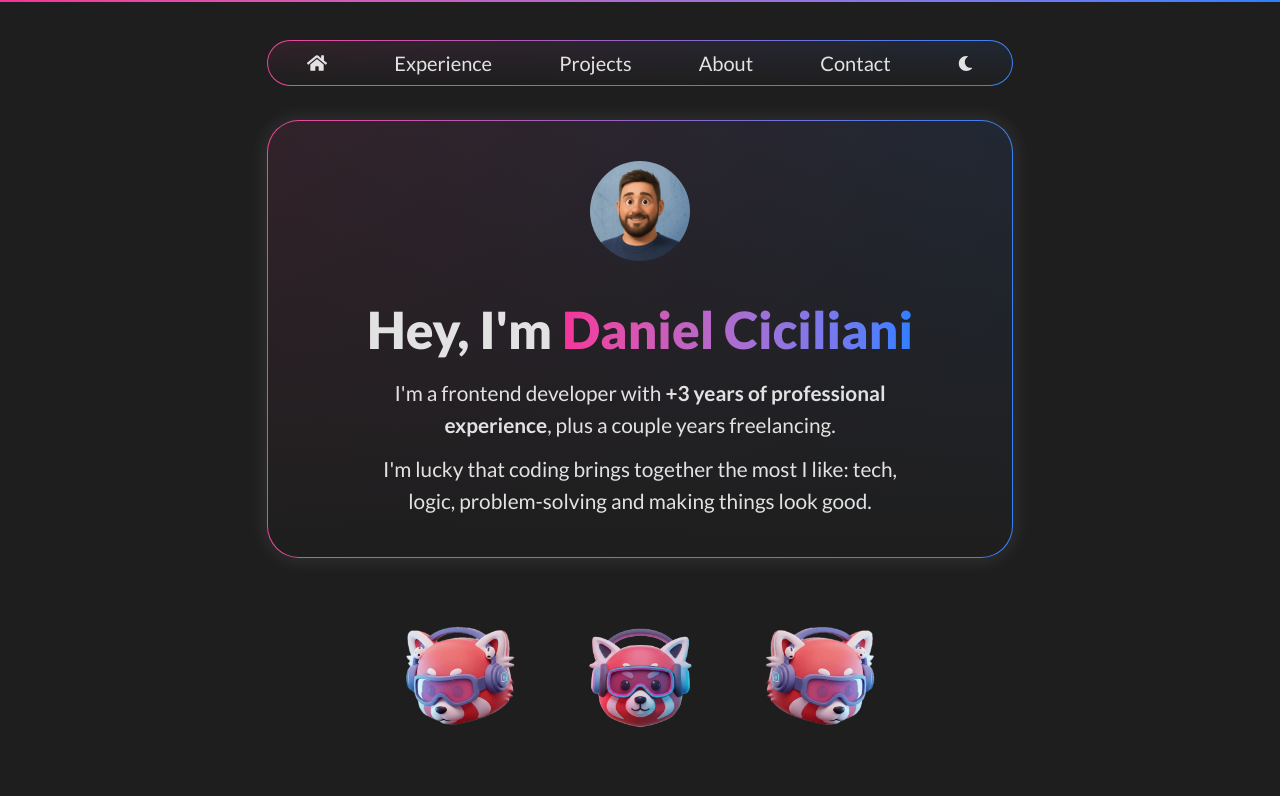
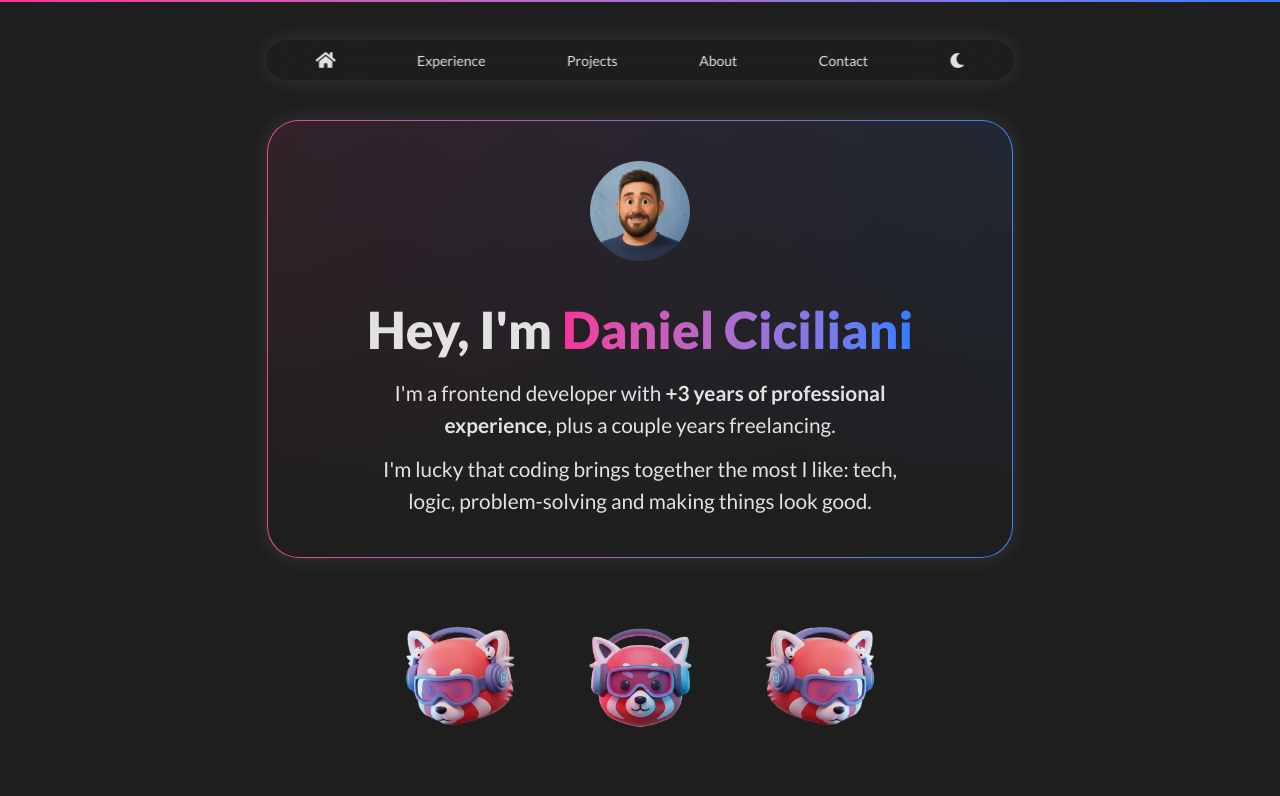
Before and after one commit to danielciciliani/portfolio, a React (Vite) app: page / in a window 1280 px wide. Shown: the top 796 px of the page. Built offline with nearby package versions, Linux system fonts and the light colour scheme.

Commit message:
chore: animate and style navbar

```diff
--- a/src/components/Navbar/Navbar.jsx
+++ b/src/components/Navbar/Navbar.jsx
@@ -1,103 +1,80 @@
-import { FaHome, FaEnvelope, FaMoon, FaRegMoon} from "react-icons/fa";
-import { motion, useMotionValueEvent, useScroll } from "motion/react";
-import { MdOpacity } from "react-icons/md";
-import { useRef, useState } from "react";
+import { motion, useScroll, useMotionValueEvent, useSpring } from "motion/react";
+
+import { FaHome, FaMoon, FaEnvelope } from "react-icons/fa";
+import { useEffect, useState } from "react";
 
 const options = [
-    {name: <FaHome size={20}></FaHome>, link: "/" },
-    {name: "Experience", link: "#experience" },
-    {name: "Projects", link: "#projects" },
-    {name: "About", link: "#about" },
-    // {name: <FaEnvelope size={20}></FaEnvelope>, link: "" },
-    {name: "Contact", link: "" },
-    {name: <FaMoon size={15}></FaMoon>, link: "" },
+  { name: <FaHome size={20} />, link: "#home" },
+  { name: "Experience", link: "#experience" },
+  { name: "Projects", link: "#projects" },
+  { name: "About", link: "#about" },
+  { name: "Contact", link: "" },
+  { name: <FaMoon size={15} />, link: "" },
 ];
 
-
 function Navbar() {
-
+  const [hidden, setHidden] = useState(false);
   const { scrollY } = useScroll();
-    const [hidden, setHidden] = useState(false);
-    const previousY = useRef(0);
 
   useMotionValueEvent(scrollY, "change", (latest) => {
-        if (latest > previousY.current && latest > 50) {
+  const previous = scrollY.getPrevious() || 0;
+
+    if (latest > previous && latest > 20) {
         setHidden(true);
-          } else if (latest < previousY.current) {
+    } else {
         setHidden(false);
     }
-          previousY.current = latest;
-    })
+  });
 
   return (
-        <>
-        <motion.div className="flex justify-center w-full"
-            initial={{ y: 0}}
-            animate={{y: hidden ? -100 : 0 }}
-            transition={{duration: 1, ease: "easeOut"}}
+    <motion.nav
+      initial={{
+        opacity: 0,
+        scaleX: 0,
+        justifyContent: "flex-start"
+    }}
+      animate={{
+        opacity: hidden ? 0 : 1,
+        scaleX: 1,
+        justifyContent: "space-around"
+    }}
+      transition={{
+        duration: 2,
+        type: "spring",
+    }}
+    //   className={`w-11/12 mx-auto sm:w-9/12 lg:w-7/12 fixed top-10 left-1/2 -translate-x-1/2 z-50 flex items-center gap-4 py-2 px-4 rounded-4xl border-gradient-nav justify-around
+    //   }`}
+
+      className={`w-11/12 mx-auto sm:w-9/12 lg:w-7/12 fixed top-10 left-1/2 -translate-x-1/2 z-50 flex items-center gap-4 py-2 px-4
+        rounded-4xl border-gradient-nav--- justify-around
+        bg-black-500 backdrop-blur-2xl shadow-[0_0_20px_1px_rgba(255,255,255,0.1)]
+      `}
 
     >
-            <nav className="flex border-gradient w-11/12 mx-auto sm:w-9/12 lg:w-7/12 py-2 px-4 mt-10 rounded-4xl gap-5 justify-around items-center fixed top-0 z-50">
-                {
-                    options.map((option, i) => (
-                        <div key={i} className="text-sm md:text-xl">
-                            <a href={option.link}>{option.name}</a>
-                        </div>
-                    ))
-                }
-            </nav>
+      {options.map((option, i) => {
+        return (
+          <motion.div
+            key={i}
+            initial={{ opacity: 0, x: -10 }}
+            animate={{ opacity: 1, x: 0 }}
+            // transition={{ delay: 0.5 + i * 0.1 }}
+            whileTap={{ scale: 0.95 }}
+            transition={{
+              duration: 0.1,
+              type: "spring",
+              stiffness: 300,
+              damping: 20,
+            }}
+            className="cursor-pointer text-base"
+          >
+            <a href={option.link} className=" md:text-base text-sm md:text-normal">
+              {option.name}
+            </a>
           </motion.div>
-        </>
+        );
+      })}
+    </motion.nav>
   );
 }
 
 export default Navbar;
-
-
-// import { motion, useScroll, useMotionValueEvent } from "framer-motion";
-// import { FaHome } from "react-icons/fa";
-// import { useState } from "react";
-
-// const options = [
-//   { name: <FaHome size={20} />, link: "#home" },
-//   { name: "Experience", link: "#experience" },
-//   { name: "Projects", link: "#projects" },
-//   { name: "About", link: "#about" },
-//   { name: "Contact", link: "#contact" },
-// ];
-
-// function Navbar() {
-//   const [hidden, setHidden] = useState(false);
-//   const { scrollY } = useScroll();
-
-//   useMotionValueEvent(scrollY, "change", (latest, prev) => {
-//     if (latest > prev) setHidden(true); // scrolling down
-//     else setHidden(false); // scrolling up
-//   });
-
-//   return (
-//     <motion.nav
-//       initial={{ width: "50px", opacity: 0 }}
-//       animate={{ width: "91.666667%", opacity: 1 }}
-//       transition={{ duration: 2, ease: "easeInOut" }}
-//       className={`fixed top-5 left-1/2 -translate-x-1/2 z-50 flex items-center gap-4 py-2 px-4 rounded-4xl border border-white/30 backdrop-blur-lg ${
-//         hidden ? "opacity-0 pointer-events-none" : "opacity-100"
-//       }`}
-//     >
-//       {options.map((option, i) => (
-//         <motion.div
-//           key={i}
-//           initial={{ opacity: 0, x: -10 }}
-//           animate={{ opacity: 1, x: 0 }}
-//           transition={{ delay: 0.3 + i * 0.1 }}
-//         >
-//           <a href={option.link} className="text-white text-sm md:text-base">
-//             {option.name}
-//           </a>
-//         </motion.div>
-//       ))}
-//     </motion.nav>
-//   );
-// }
-
-// export default Navbar;
--- a/src/index.css
+++ b/src/index.css
@@ -17,27 +17,27 @@
   }
   .border-gradient {
     border: 1px solid transparent;
-    /* background-image: linear-gradient(#1e1e1e, #1e1e1e), linear-gradient(to right, #ec4899, #3b82f6); */
     background-origin: border-box;
     background-clip: padding-box, border-box;
     background-image: linear-gradient(rgba(30, 30, 30, 0.9), rgba(30, 30, 30, 1)), linear-gradient(to right, #ec4899, #3b82f6);
   }
+  .border-gradient-nav {
+    border: 1px solid transparent;
+    background-origin: border-box;
+    background-clip: padding-box, border-box;
+    background-image: linear-gradient(rgba(30, 30, 30, 0.7), rgba(30, 30, 30, 1)), linear-gradient(to right, #ec4899, #3b82f6);
+  }
 }
-
-/* background-image: linear-gradient(rgba(30, 30, 30, 0.95), rgb(30, 30, 30)), linear-gradient(to right, #ec4899, #3b82f6); */
 
 :root {
   line-height: 1.5;
   font-weight: 400;
   color-scheme: light dark;
   color: rgba(255, 255, 255, 0.87);
-  /* background-color: #242424; */
-  /* background-color: bg-main-gradient; */
   font-synthesis: none;
   text-rendering: optimizeLegibility;
   -webkit-font-smoothing: antialiased;
   -moz-osx-font-smoothing: grayscale;
-    /* background-image: linear-gradient(rgba(30, 30, 30, 0.9), rgba(30, 30, 30, 0.99)), linear-gradient(to right, #ec4899, #3b82f6); */
     background-color: #1e1e1e;
     scroll-behavior: smooth;
 
```
Lines whose indentation alone changed are shown as unchanged.
